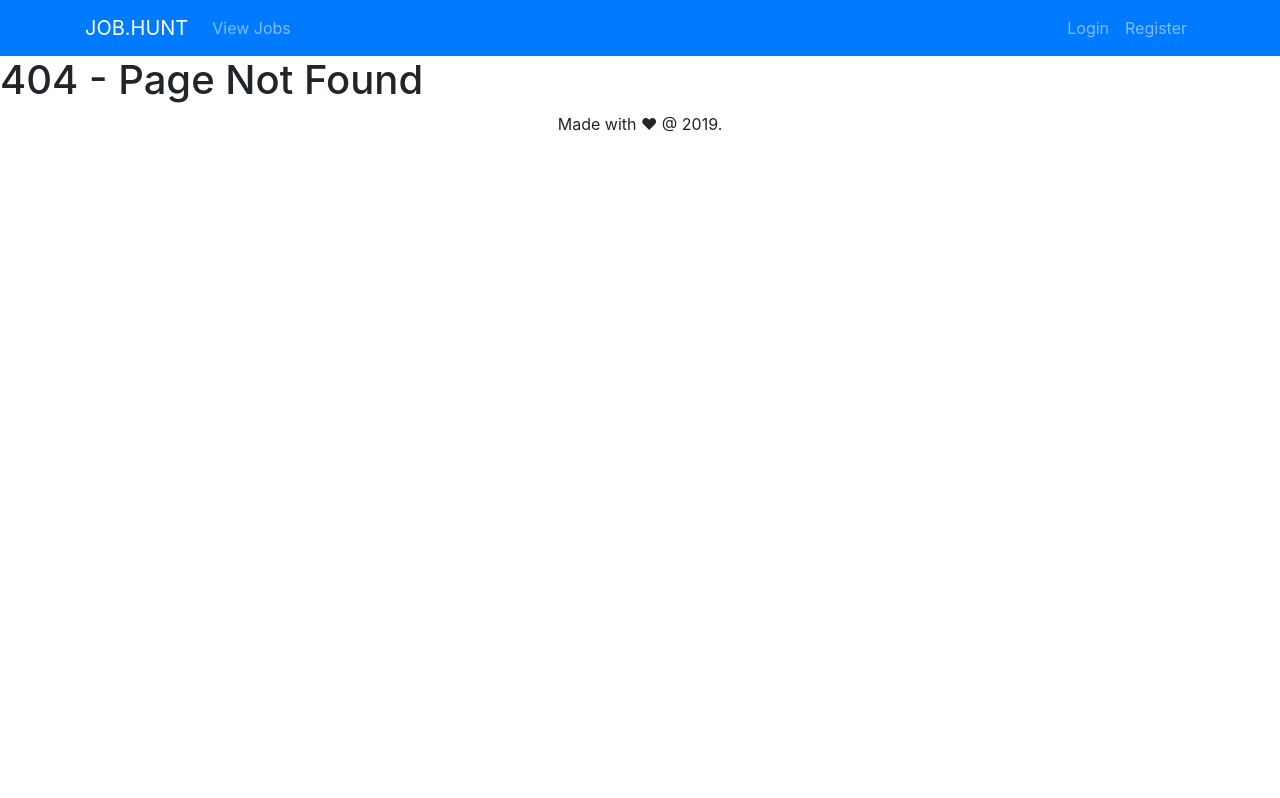
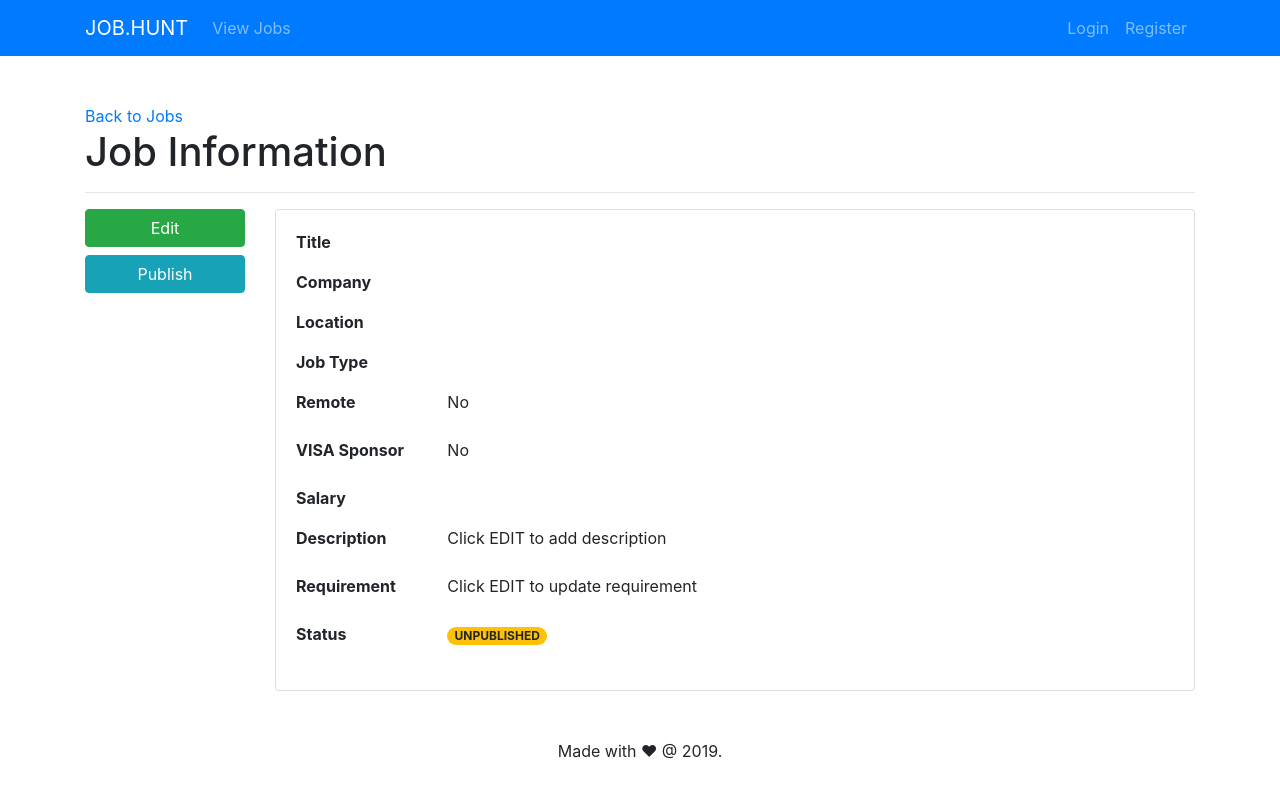
Before and after one commit to petehouston/mean-jobhunt, an Angular app in the folder client/: page /u/jobs/1 in a window 1280 px wide. Before the commit this address led to /notfound. Built offline with nearby package versions, Linux system fonts and the light colour scheme; no server answers.

Commit message:
Fix #39: add user job info page

```diff
--- a/client/src/app/app-routing.module.ts
+++ b/client/src/app/app-routing.module.ts
@@ -9,6 +9,7 @@ import {UserAddJobPageComponent} from "./user-add-job-page/user-add-job-page.com
 import { ApplicantDetailsComponent} from './applicant-details/applicant-details.component';
 import {AuthGuard} from "./guards/auth.guard";
 import {UserMyJobsPageComponent} from "./user-my-jobs-page/user-my-jobs-page.component";
+import {UserJobInfoPageComponent} from "./user-job-info-page/user-job-info-page.component";
 
 
 const routes: Routes = [
@@ -24,12 +25,17 @@ const routes: Routes = [
       // AuthGuard
     ]
   },
-
   { path: 'u/jobs/add', component: UserAddJobPageComponent,
     canActivate: [
       // AuthGuard,
     ]
   },
+  { path: 'u/jobs/:job_id', component: UserJobInfoPageComponent,
+    canActivate: [
+      // AuthGuard,
+    ]
+  },
+
 
   { path: 'notfound', component: NotFoundComponent },
   { path: '**', redirectTo: 'notfound' }
--- a/client/src/app/app.module.ts
+++ b/client/src/app/app.module.ts
@@ -15,6 +15,9 @@ import { UserAddJobPageComponent } from './user-add-job-page/user-add-job-page.c
 
 import { ApplicantDetailsComponent} from './applicant-details/applicant-details.component';
 import { UserMyJobsPageComponent } from './user-my-jobs-page/user-my-jobs-page.component';
+import { UserJobInfoPageComponent } from './user-job-info-page/user-job-info-page.component';
+import {JobTypePipe} from "./pipes/job_type.pipe";
+import {SalaryRangePipe} from "./pipes/salary_range.pipe";
 
 @NgModule({
   declarations: [
@@ -27,6 +30,9 @@ import { UserMyJobsPageComponent } from './user-my-jobs-page/user-my-jobs-page.c
     UserAddJobPageComponent,
     ApplicantDetailsComponent,
     UserMyJobsPageComponent,
+    UserJobInfoPageComponent,
+    JobTypePipe,
+    SalaryRangePipe,
   ],
   imports: [
     BrowserModule,
--- /dev/null
+++ b/client/src/app/pipes/job_type.pipe.ts
@@ -0,0 +1,22 @@
+import {Pipe, PipeTransform} from "@angular/core";
+
+const JOB_TYPE = [
+  'Full-Time',
+  'Contract',
+  'Part-Time',
+  'Internship',
+  'Commission',
+  'Temporary',
+  'Other'
+];
+
+@Pipe({
+  name: 'job_type'
+})
+export class JobTypePipe implements PipeTransform {
+
+  transform(value: any, ...args: any[]): any {
+    return JOB_TYPE[parseInt(value)];
+  }
+
+}
--- /dev/null
+++ b/client/src/app/pipes/salary_range.pipe.ts
@@ -0,0 +1,21 @@
+import {Pipe, PipeTransform} from "@angular/core";
+
+const SALARY_RANGE = [
+  '< $40k',
+  '$40k - $60k',
+  '$60k - $80k',
+  '$80k - $120k',
+  '$120k - $160k',
+  '$160k - $240k',
+  '> $240k',
+];
+
+@Pipe({
+  name: 'salary_range'
+})
+export class SalaryRangePipe implements PipeTransform {
+  transform(value: any, ...args: any[]): any {
+    return SALARY_RANGE[parseInt(value)];
+  }
+
+}
--- a/client/src/app/services/user_jobs.service.ts
+++ b/client/src/app/services/user_jobs.service.ts
@@ -18,4 +18,8 @@ export class UserJobsService {
   listJobs() : Observable<Object> {
     return this.http.get(`${API_URL}`);
   }
+
+  getJob(jobId: string) {
+    return this.http.get(`${API_URL}/${jobId}`);
+  }
 }
--- /dev/null
+++ b/client/src/app/user-job-info-page/user-job-info-page.component.html
@@ -0,0 +1,77 @@
+<div class="container py-5">
+  <div class="row">
+    <div class="col-md-12">
+      <a [routerLink]="['/u/jobs']" class="mb-5">Back to Jobs</a>
+
+      <h1>Job Information</h1>
+      <hr>
+    </div>
+  </div>
+
+  <div class="row">
+    <div class="col-md-2">
+          <button type="button" class="btn btn-block btn-success mb-2">Edit</button>
+          <button type="button" class="btn btn-block btn-info mb-2" *ngIf="!job.is_published">Publish</button>
+          <button type="button" class="btn btn-block btn-warning mb-2" *ngIf="job.is_published">Unpublish</button>
+    </div>
+    <div class="col-md-10">
+      <div class="card">
+        <div class="card-body">
+          <dl class="row">
+            <dt class="col-md-2">Title</dt>
+            <dd class="col-md-10">{{job.title}}</dd>
+          </dl>
+
+          <dl class="row">
+            <dt class="col-md-2">Company</dt>
+            <dd class="col-md-10">{{job.company}}</dd>
+          </dl>
+
+          <dl class="row">
+            <dt class="col-md-2">Location</dt>
+            <dd class="col-md-10">{{job.location}}</dd>
+          </dl>
+
+          <dl class="row">
+            <dt class="col-md-2">Job Type</dt>
+            <dd class="col-md-10">{{job.job_type | job_type}}</dd>
+          </dl>
+
+          <dl class="row">
+            <dt class="col-md-2">Remote</dt>
+            <dd class="col-md-10">{{job.is_remote ? 'Yes' : 'No'}}</dd>
+          </dl>
+
+          <dl class="row">
+            <dt class="col-md-2">VISA Sponsor</dt>
+            <dd class="col-md-10">{{job.visa_sponsor ? 'Yes': 'No'}}</dd>
+          </dl>
+
+          <dl class="row">
+            <dt class="col-md-2">Salary</dt>
+            <dd class="col-md-10">{{job.salary_range | salary_range}}</dd>
+          </dl>
+
+          <dl class="row">
+            <dt class="col-md-2">Description</dt>
+            <dd class="col-md-10">{{job.description || 'Click EDIT to add description'}}</dd>
+          </dl>
+
+          <dl class="row">
+            <dt class="col-md-2">Requirement</dt>
+            <dd class="col-md-10">{{job.requirement || 'Click EDIT to update requirement'}}</dd>
+          </dl>
+
+          <dl class="row">
+            <dt class="col-md-2">Status</dt>
+            <dd class="col-md-10">
+              <span class="badge badge-pill badge-success" *ngIf="job.is_published">PUBLISHED</span>
+              <span class="badge badge-pill badge-warning" *ngIf="!job.is_published">UNPUBLISHED</span>
+
+            </dd>
+          </dl>
+        </div>
+      </div>
+    </div>
+  </div>
+</div>
--- /dev/null
+++ b/client/src/app/user-job-info-page/user-job-info-page.component.ts
@@ -0,0 +1,26 @@
+import { Component, OnInit } from '@angular/core';
+import {UserJobsService} from "../services/user_jobs.service";
+import {ActivatedRoute} from "@angular/router";
+
+@Component({
+  selector: 'app-user-job-info-page',
+  templateUrl: './user-job-info-page.component.html',
+  styleUrls: ['./user-job-info-page.component.css']
+})
+export class UserJobInfoPageComponent implements OnInit {
+  job = {};
+  error: string = null;
+  constructor(private jobService: UserJobsService, private route: ActivatedRoute) {
+    this.jobService.getJob(route.snapshot.params.job_id).subscribe(
+      res => {
+        if (res['status'] === 'success') {
+          this.job = res['payload'];
+        }
+      }
+    )
+  }
+
+  ngOnInit() {
+  }
+
+}
--- a/client/src/app/user-my-jobs-page/user-my-jobs-page.component.html
+++ b/client/src/app/user-my-jobs-page/user-my-jobs-page.component.html
@@ -10,7 +10,7 @@
     <div class="col-md-12">
       <div class="card">
         <div class="list-group ">
-          <a href="#" class="list-group-item list-group-item-action" *ngFor="let j of jobs">
+          <a [routerLink]="['/u/jobs', j._id]" class="list-group-item list-group-item-action" *ngFor="let j of jobs">
             <div class="row">
               <div class="col-md-10">
                 <div class="d-flex w-100 justify-content-between">
```
Also changed, not shown: client/src/app/user-job-info-page/user-job-info-page.component.css (added).
